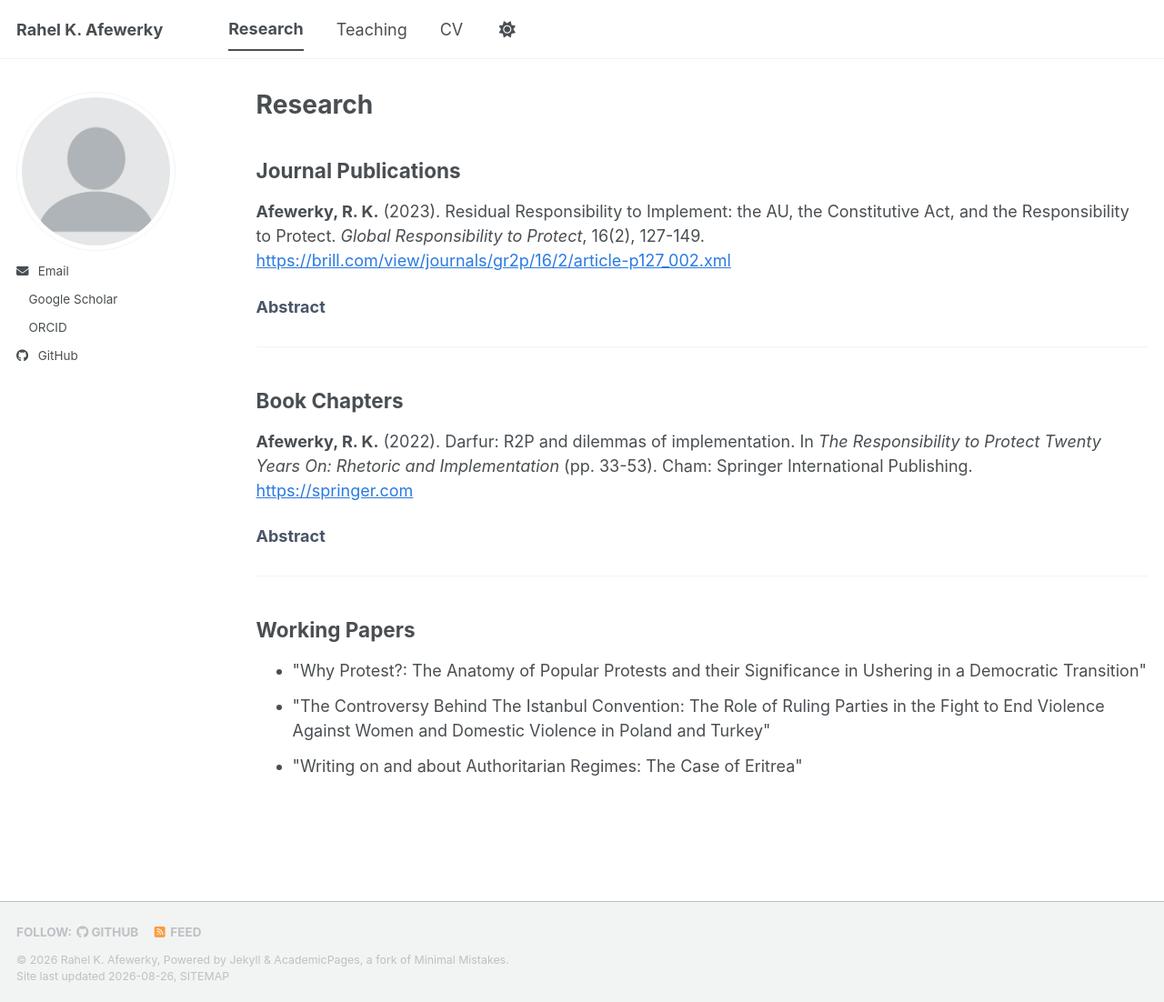
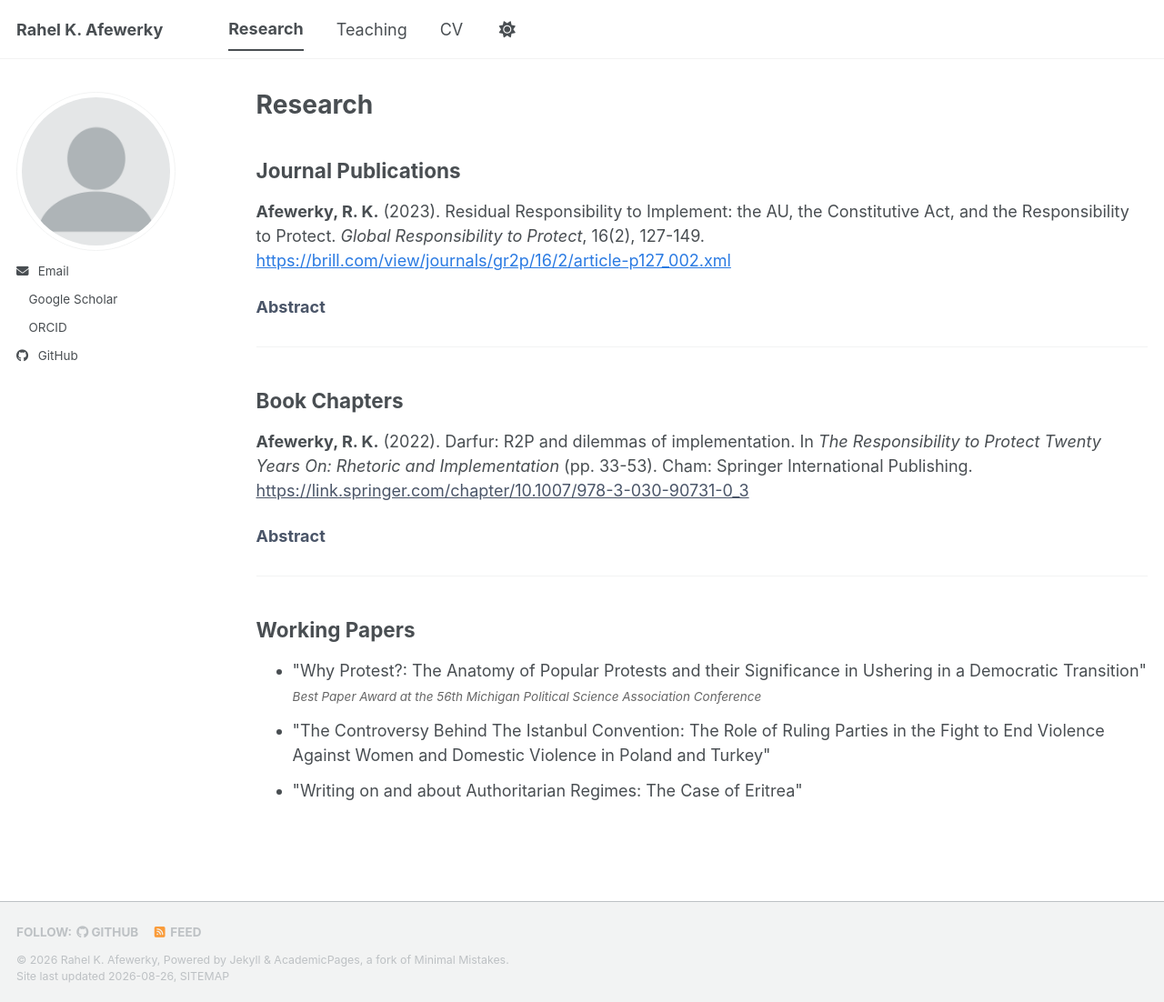
Before and after one commit to rahelafewerky/rahelafewerky.github.io, a Jekyll site: the page built from _pages/publications.html, in a window 1280 px wide and 1102 px high. Shown: the whole window at 91% size. Built offline with Jekyll 4.4.1, drawn with Linux system fonts in a browser that asks for light colours; a style sheet for code colours, icons or effects is not loaded.

Commit message:
Update publications.html

```diff
--- a/_pages/publications.html
+++ b/_pages/publications.html
@@ -31,10 +31,11 @@ author_profile: true
 <p>
   <strong>Afewerky, R. K.</strong> (2022). Darfur: R2P and dilemmas of implementation. In <em>The Responsibility to Protect Twenty Years On: Rhetoric and Implementation</em> (pp. 33-53). Cham: Springer International Publishing.
   <br>
-  <a href="https://springer.com" target="_blank" style="color: #2a7ae2;">
-    https://springer.com
+  <a href="https://link.springer.com/chapter/10.1007/978-3-030-90731-0_3" target="_blank" style="color: #4a5568;">
+    https://link.springer.com/chapter/10.1007/978-3-030-90731-0_3
   </a>
 </p>
+
 
 <details>
   <summary style="cursor: pointer; color: #4a5568; font-weight: bold; list-style: none; display: list-item;">Abstract</summary>
@@ -48,7 +49,12 @@ author_profile: true
 <h2>Working Papers</h2>
 
 <ul>
-  <li style="margin-bottom: 12px;">"Why Protest?: The Anatomy of Popular Protests and their Significance in Ushering in a Democratic Transition"</li>
+ <li style="margin-bottom: 12px;">
+  "Why Protest?: The Anatomy of Popular Protests and their Significance in Ushering in a Democratic Transition"
+  <br>
+  <small style="color: #666; font-style: italic;">Best Paper Award at the 56th Michigan Political Science Association Conference</small>
+</li>
+
 
   <li style="margin-bottom: 12px;">"The Controversy Behind The Istanbul Convention: The Role of Ruling Parties in the Fight to End Violence Against Women and Domestic Violence in Poland and Turkey"</li>
 
```
